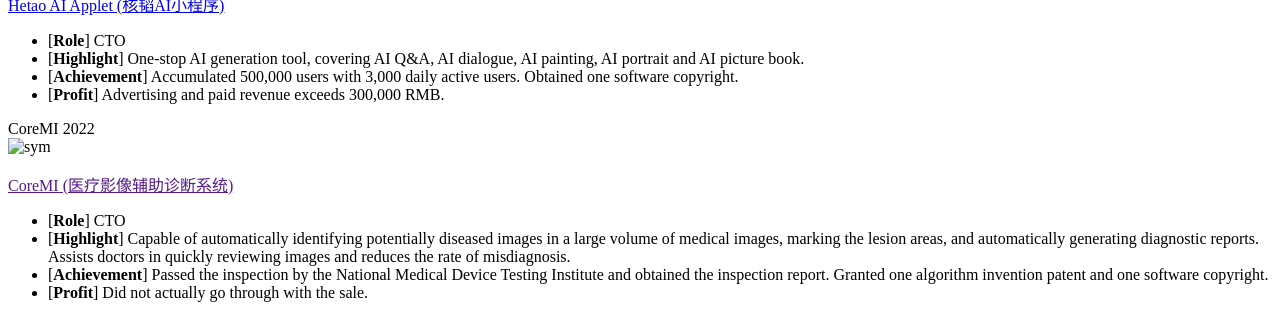
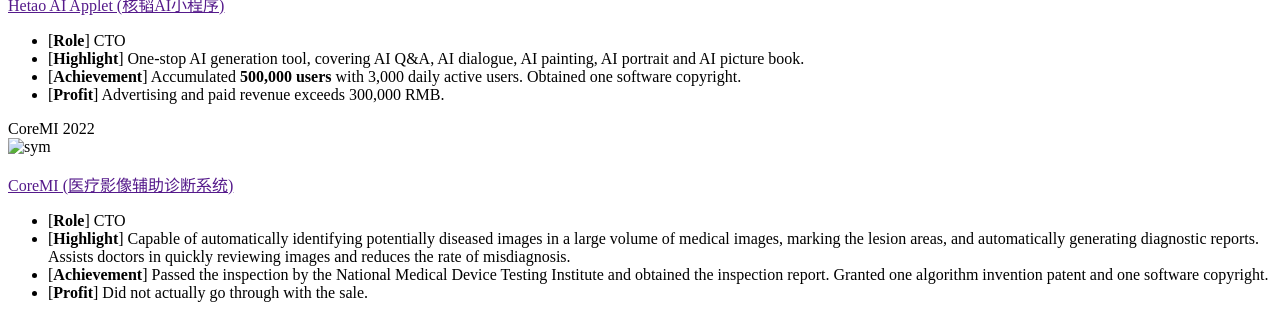
Before and after one commit to AILingXiao/AILingXiao.github.io, a Jekyll site: the page built from _pages/includes/pro.md, in a window 1280 px wide and 900 px high, scrolled down 2001 px, cut to the strip 582-900 px from the top of the window. Built offline with Jekyll 4.4.1, drawn with Linux system fonts in a browser that asks for light colours; our own code applies the rules of GitHub Pages for plain Markdown files; some of the changed lines change nothing that is shown.

Commit message:
Update pro.md

```diff
--- a/_pages/includes/pro.md
+++ b/_pages/includes/pro.md
@@ -34,10 +34,10 @@
 
 <div class='paper-box'><div class='paper-box-image'><div><div class="badge">HeTaoAI 2023</div><img src='images/HeTaoAI.png' alt="sym" width="100%"></div></div>
 <div class='paper-box-text' markdown="1">
-[Hetao AI Applet (核韬AI小程序)](https://ailingxiao.github.io/images/HeTaoAI.jpg)
+[Hetao AI Applet (核韬AI小程序)]()
 - [**Role**] CTO
 - [**Highlight**] One-stop AI generation tool, covering AI Q&A, AI dialogue, AI painting, AI portrait and AI picture book.
-- [**Achievement**] Accumulated 500,000 users with 3,000 daily active users. Obtained one software copyright.
+- [**Achievement**] Accumulated **500,000 users** with 3,000 daily active users. Obtained one software copyright.
 - [**Profit**] Advertising and paid revenue exceeds 300,000 RMB.
 </div>
 </div>
```
